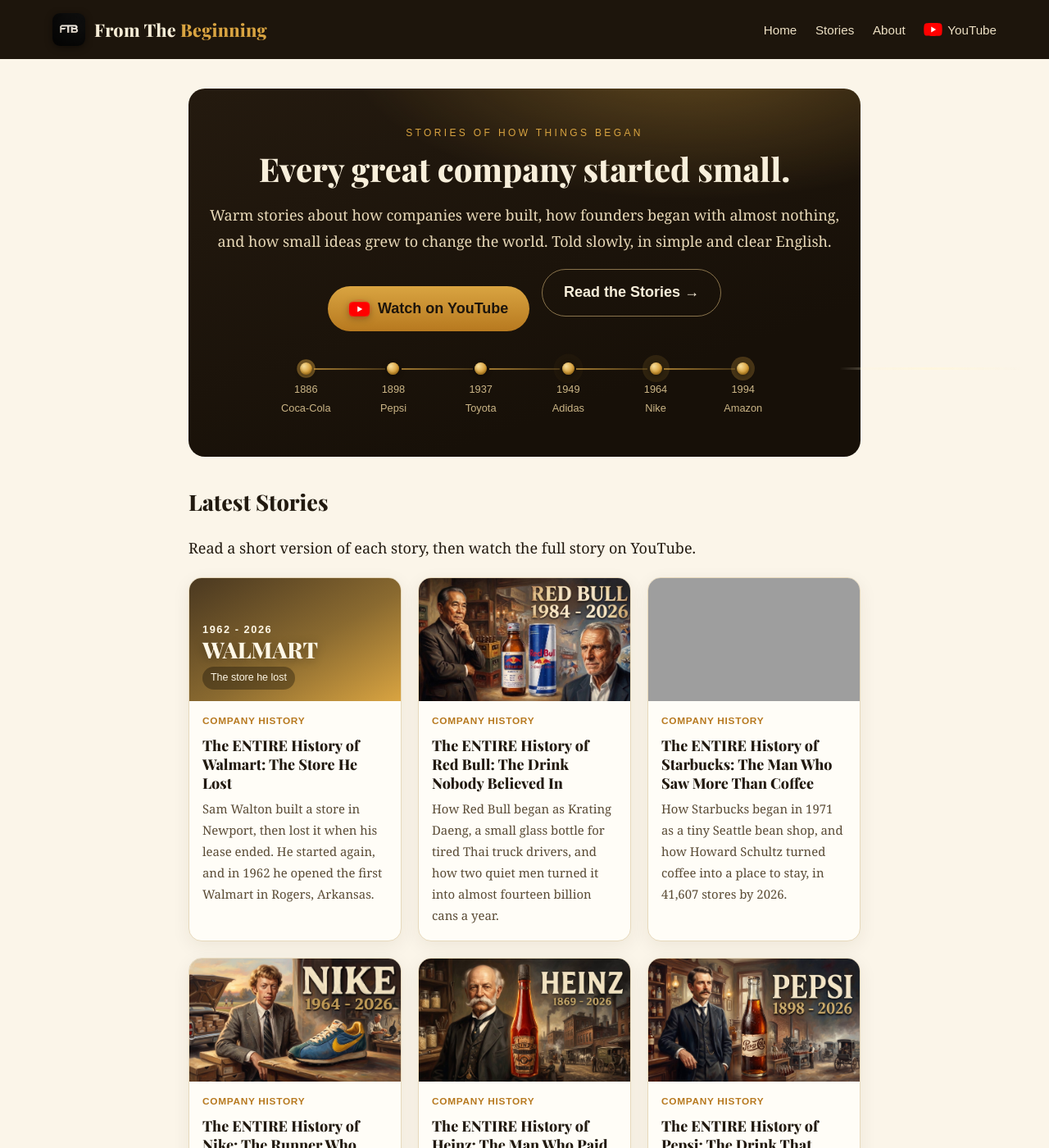
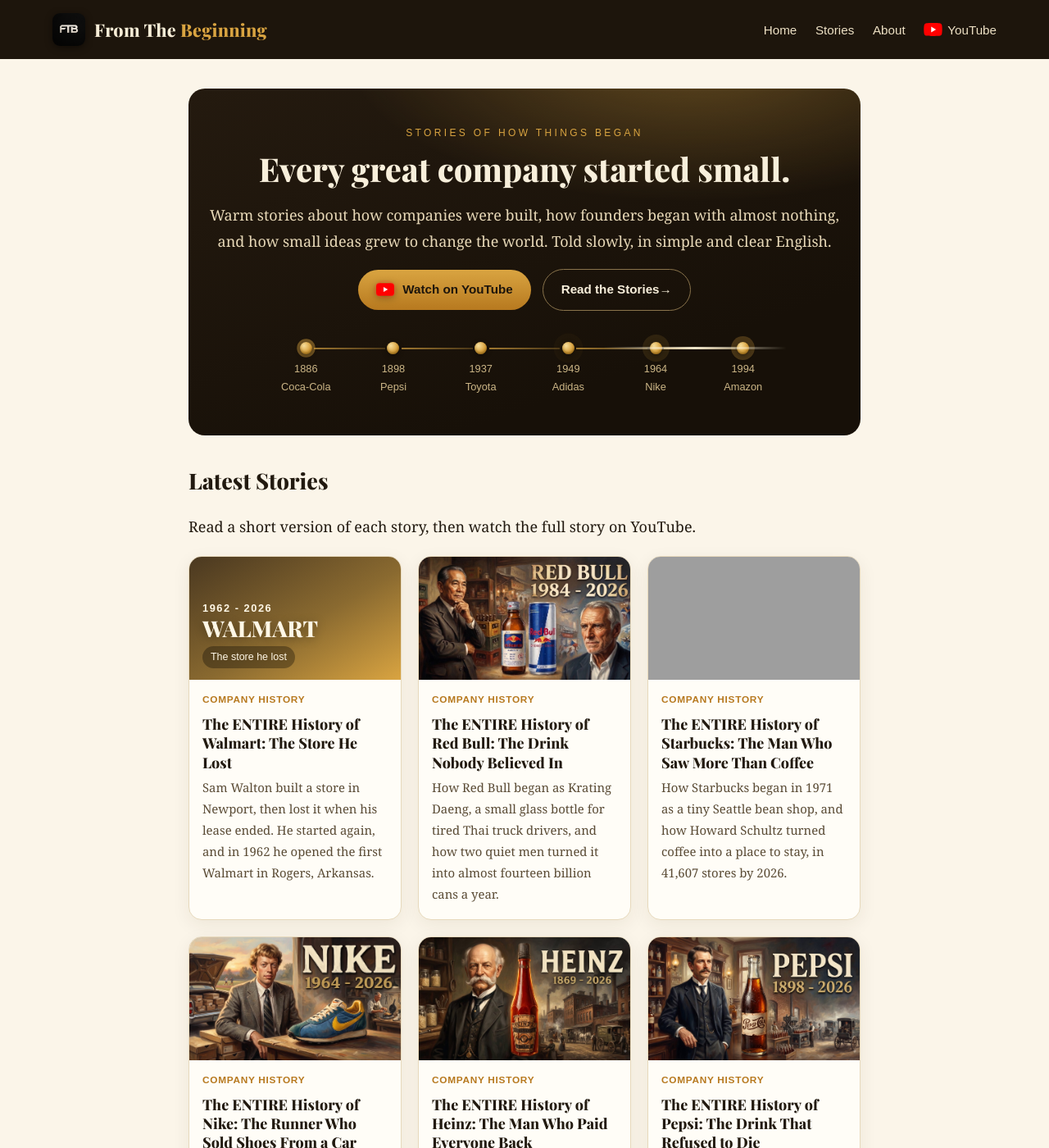
Before and after one commit to docsachmienphi/FTB, a Jekyll site: the page built from index.html, in a window 1280 px wide and 1400 px high. Shown: the whole window at 82% size. Built offline with Jekyll 4.4.1, drawn with Linux system fonts in a browser that asks for light colours; the list of posts is cut into pages by our own code; grey boxes are pictures that could not be loaded.

Commit message:
Homepage hero: fix button misalignment (single centred flex row, equal slightly smaller buttons) and keep the timeline shine inside the line

```diff
--- a/_layouts/default.html
+++ b/_layouts/default.html
@@ -17,7 +17,7 @@
 <link rel="apple-touch-icon" href="/apple-touch-icon.png">
 <link rel="preconnect" href="https://fonts.googleapis.com">
 <link href="https://fonts.googleapis.com/css2?family=Playfair+Display:wght@600;800&family=Inter:wght@400;600;800&display=swap" rel="stylesheet">
-<link rel="stylesheet" href="/assets/css/style.css?v=13">
+<link rel="stylesheet" href="/assets/css/style.css?v=14">
 {% if page.youtube_id %}
 <script type="application/ld+json">
 {"@context":"https://schema.org","@type":"VideoObject","name":"{{ page.title }}","description":"{{ page.description }}","thumbnailUrl":"https://i.ytimg.com/vi/{{ page.youtube_id }}/maxresdefault.jpg","uploadDate":"{{ page.date | date_to_xmlschema }}","embedUrl":"https://www.youtube.com/embed/{{ page.youtube_id }}","url":"https://www.youtube.com/watch?v={{ page.youtube_id }}"}
--- a/assets/css/style.css
+++ b/assets/css/style.css
@@ -58,6 +58,11 @@ h1{line-height:1.22;font-family:'Playfair Display',Georgia,serif}h2{margin-top:3
 .timeline .dot:not(:last-child)::after{top:7px}
 @keyframes hhalo{0%{box-shadow:0 2px 6px rgba(0,0,0,.4),inset 0 -2px 3px rgba(90,60,5,.45),0 0 0 3px rgba(217,164,65,.5)}70%{box-shadow:0 2px 6px rgba(0,0,0,.4),inset 0 -2px 3px rgba(90,60,5,.45),0 0 0 11px rgba(217,164,65,0)}100%{box-shadow:0 2px 6px rgba(0,0,0,.4),inset 0 -2px 3px rgba(90,60,5,.45),0 0 0 3px rgba(217,164,65,0)}}
 @media (prefers-reduced-motion: reduce){.timeline .dot,.timeline .dot::before,.timeline::after,.btn-yt .yt-icw::after{animation:none}}
+/* Hero button row alignment fix: one flex row, centred, slightly smaller buttons */
+.hero-btns{display:flex;justify-content:center;align-items:center;gap:14px;flex-wrap:wrap}
+.hero-btns .btn{display:inline-flex;align-items:center;justify-content:center;padding:11px 22px;font-size:.95rem;margin:0}
+.timeline::after{animation:hshine 3.4s ease-in-out infinite}
+@keyframes hshine{0%{left:-35%}55%,100%{left:65%}}
 .grid{display:grid;grid-template-columns:repeat(auto-fill,minmax(250px,1fr));gap:20px;margin:20px 0}
 .story{background:var(--card);border:1px solid var(--line);border-radius:16px;overflow:hidden;box-shadow:0 6px 22px rgba(60,42,10,.07);cursor:pointer;transition:transform .18s,box-shadow .18s}
 .story:hover{transform:translateY(-4px);box-shadow:0 14px 30px rgba(60,42,10,.13)}
--- a/index.html
+++ b/index.html
@@ -8,7 +8,7 @@ description: "The entire history of famous companies and founders, told slowly i
 <div class="kicker">Stories of how things began</div>
 <h1>Every great company started small.</h1>
 <p>Warm stories about how companies were built, how founders began with almost nothing, and how small ideas grew to change the world. Told slowly, in simple and clear English.</p>
-<p><a class="btn btn-yt" href="https://www.youtube.com/@FromTheBeginning9" target="_blank" rel="noopener"><span class="yt-icw"><svg width="25" height="18" viewBox="0 0 24 17" aria-hidden="true"><rect width="24" height="17" rx="4" fill="#FF0000"/><path d="M9.8 5.1v6.8L15.6 8.5z" fill="#fff"/></svg></span>Watch on YouTube</a> <a class="btn btn-ghost btn-read" href="/stories/">Read the Stories <span class="arr">&rarr;</span></a></p>
+<p class="hero-btns"><a class="btn btn-yt" href="https://www.youtube.com/@FromTheBeginning9" target="_blank" rel="noopener"><span class="yt-icw"><svg width="22" height="16" viewBox="0 0 24 17" aria-hidden="true"><rect width="24" height="17" rx="4" fill="#FF0000"/><path d="M9.8 5.1v6.8L15.6 8.5z" fill="#fff"/></svg></span>Watch on YouTube</a> <a class="btn btn-ghost btn-read" href="/stories/">Read the Stories <span class="arr">&rarr;</span></a></p>
 <div class="timeline">
 <div class="dot">1886<br>Coca-Cola</div>
 <div class="dot">1898<br>Pepsi</div>
```
